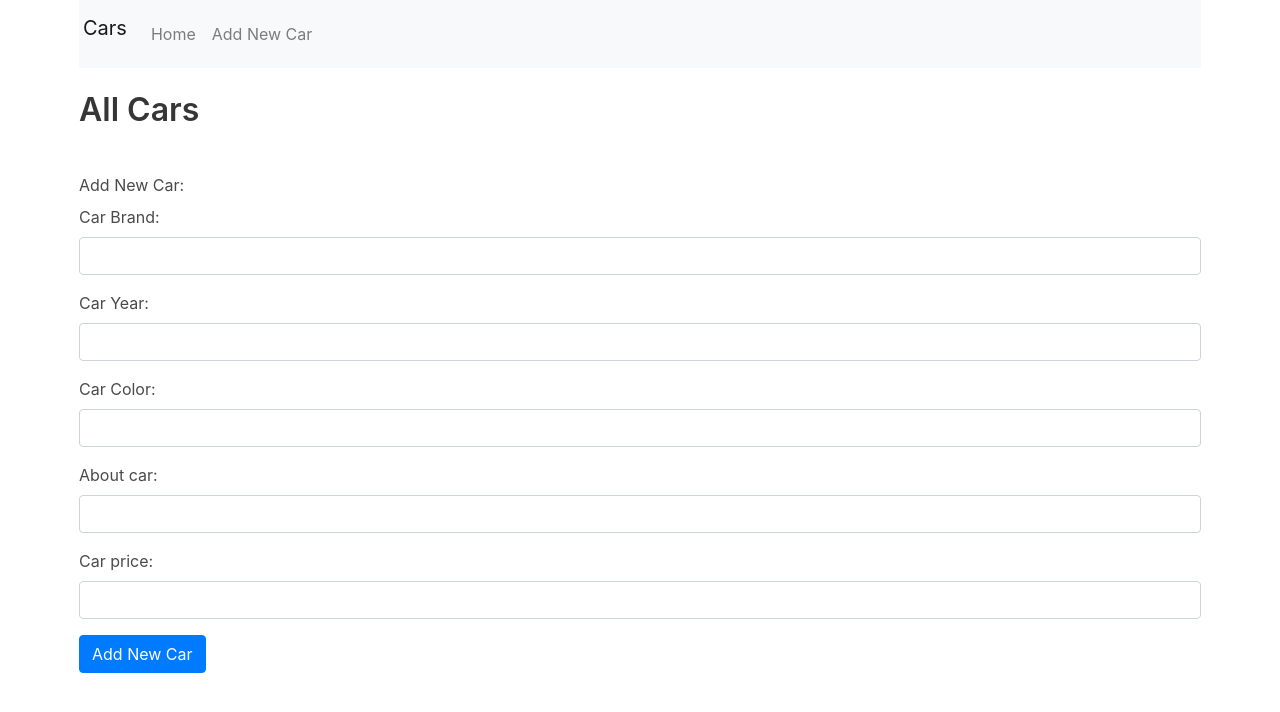
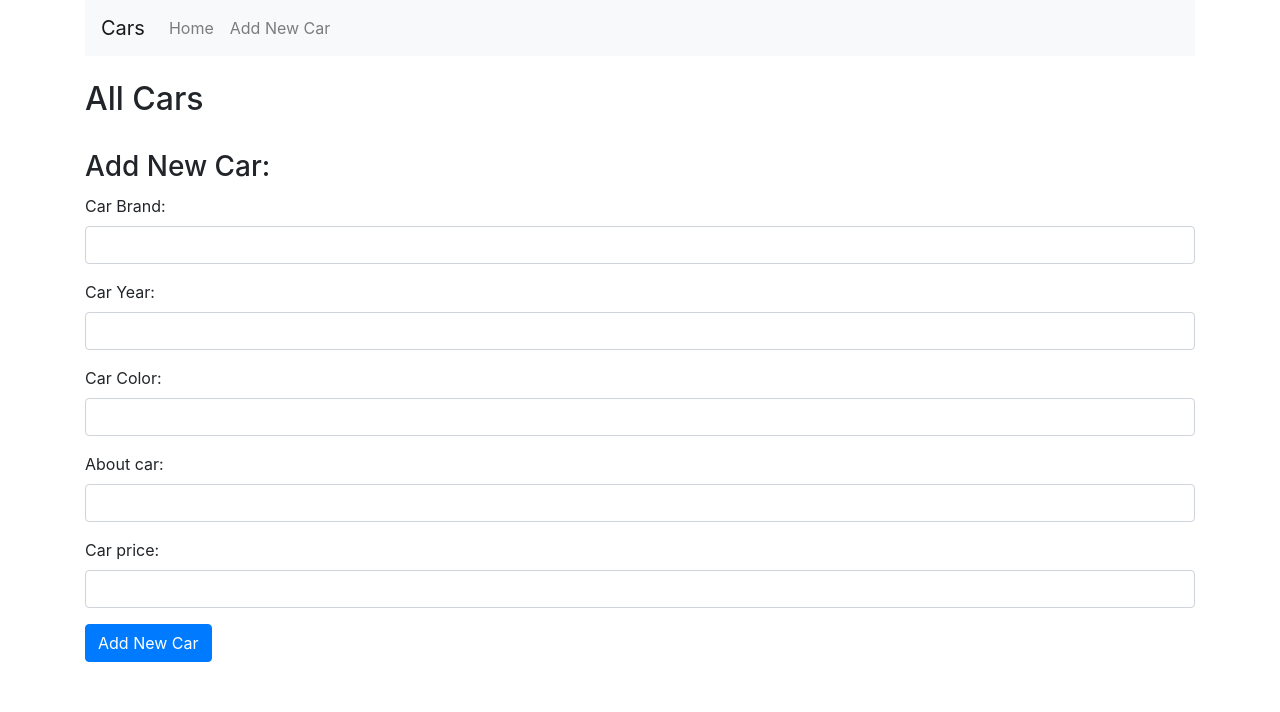
Before and after one commit to LaurynasNaujokas/MongoCollection, a React (Create React App) app in the folder mongo-collection/: page /createCar in a window 1280 px wide. Shown: the top 712 px of the page. Built offline with nearby package versions, Linux system fonts and the light colour scheme.

Commit message:
imported Navigation as a component

```diff
--- a/mongo-collection/src/App.js
+++ b/mongo-collection/src/App.js
@@ -1,37 +1,14 @@
 import React, { Component } from 'react';
 import './App.css';
-import 'bulma/css/bulma.css';
-import 'bootstrap/dist/css/bootstrap.min.css';
-import { BrowserRouter as Router, Switch, Route, Link } from 'react-router-dom';
 
-import CreateCar from './containers/CreateCar';
-import Home from './containers/Home';
+import Navigation from './components/Navigation';
 
 class App extends Component {
   render() {
     return (
-    <Router>
-      <div className="container">
-        <nav className="navbar navbar-expand-lg navbar-light bg-light">
-            <Link to={'/'} className="navbar-brand">Cars</Link>
-            <div className="collapse navbar-collapse" id="navbarSupportedContent">
-              <ul className="navbar-nav mr-auto">
-              <li className="nav-item">
-                  <Link to={'/'} className="nav-link">Home</Link>
-                </li>
-                <li className="nav-item">
-                  <Link to={'/CreateCar'} className="nav-link">Add New Car</Link>
-                </li>
-              </ul>
-            </div>
-          </nav> <br/>
-          <h2 className="title is-3-is-spaced">All Cars</h2> <br/>
-          <Switch>
-              <Route exact path='/' component={ Home } />
-              <Route exact path='/createCar' component={ CreateCar } />
-          </Switch>
-        </div>
-     </Router>
+      <div>
+        <Navigation/>
+      </div>
     );
   }
 }
--- /dev/null
+++ b/mongo-collection/src/components/Navigation.js
@@ -0,0 +1,36 @@
+import React, { Component } from 'react';
+import 'bootstrap/dist/css/bootstrap.min.css';
+import { BrowserRouter as Router, Switch, Route, Link } from 'react-router-dom';
+import Home from '../containers/Home';
+import CreateCar from '../containers/CreateCar';
+
+class Navigation extends Component {
+  render() {
+    return (
+        <Router>
+      <div className="container">
+        <nav className="navbar navbar-expand-lg navbar-light bg-light">
+            <Link to={'/'} className="navbar-brand">Cars</Link>
+            <div className="collapse navbar-collapse" id="navbarSupportedContent">
+              <ul className="navbar-nav mr-auto">
+              <li className="nav-item">
+                  <Link to={'/'} className="nav-link">Home</Link>
+                </li>
+                <li className="nav-item">
+                  <Link to={'/CreateCar'} className="nav-link">Add New Car</Link>
+                </li>
+              </ul>
+            </div>
+          </nav> <br/>
+          <h2 className="title is-3-is-spaced">All Cars</h2> <br/>
+          <Switch>
+              <Route exact path='/' component={ Home } />
+              <Route exact path='/createCar' component={ CreateCar } />
+          </Switch>
+        </div>
+     </Router>
+    );
+  }
+}
+
+export default Navigation;
--- a/mongo-collection/src/containers/Home.js
+++ b/mongo-collection/src/containers/Home.js
@@ -11,10 +11,6 @@ export default class CreateUser extends Component {
     }
 
     componentDidMount(){
-        let car = this.props.car;
-        if(!car){
-            return (<div>...Loading</div>)
-        }else
         axios.get('http://localhost:5000/car')
         .then(response => {
             this.setState({car: response.data});
@@ -25,10 +21,6 @@ export default class CreateUser extends Component {
     }
 
     carDetails() {
-        let car = this.props.car;
-        if(!car){
-            return ( <div align="center">No Cars to be shown at the moment...</div>)
-        }else
             return this.state.car.map(function(object, i){
             return <CarCard obj={object} key={i} />;
         });
```
Also changed, not shown: 1 other file (tests, documents, lock files or other folders).
